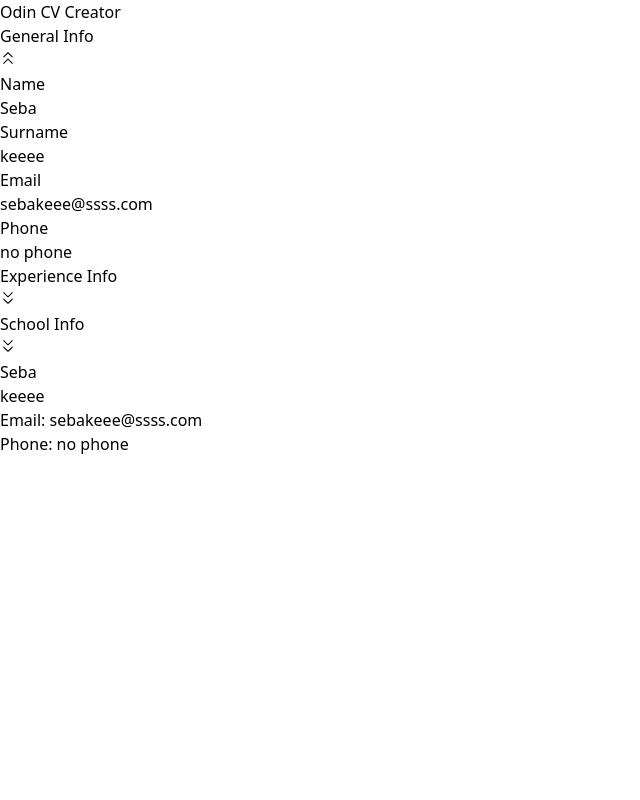
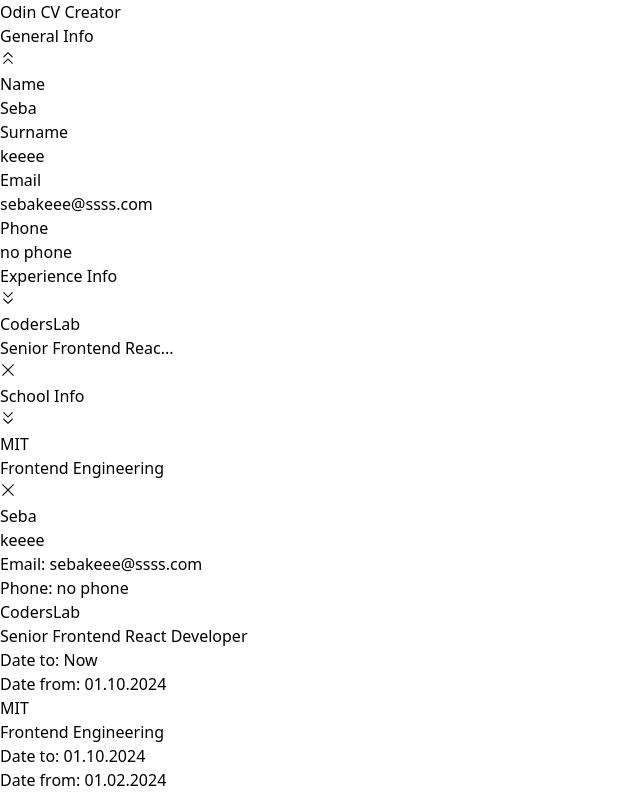
Before and after one commit to Satorki/odin-CVCreator, a React (Vite) app in the folder odin-cv-creator/: page / in a window 1280 px wide. Shown: the whole page, without its empty margins (0-640 px from the left). Built offline with nearby package versions, Linux system fonts and the light colour scheme.

Commit message:
Experience and Education Tab working and throwing output into cv section

```diff
--- a/odin-cv-creator/src/components/atoms/AddedInfo.jsx
+++ b/odin-cv-creator/src/components/atoms/AddedInfo.jsx
@@ -1,11 +1,13 @@
 import { RxCross1 } from "react-icons/rx";
 
 const AddedInfo = ({ firstValue, secondValue, deleteInfo }) => {
+
   return (
     <div className="flex justify-between pt-3">
       <div className="flex gap-3">
-        <p>{firstValue}</p>
-        <p>{secondValue}</p>
+      <p>{ firstValue.length > 20 ? `${firstValue.slice(0,20)}...` : firstValue}</p>
+
+        <p>{ secondValue.length > 20 ? `${secondValue.slice(0,20)}...` : secondValue}</p>
       </div>
       <button onClick={deleteInfo}>
         <RxCross1 />
--- a/odin-cv-creator/src/components/molecules/EducationSectionCard.jsx
+++ b/odin-cv-creator/src/components/molecules/EducationSectionCard.jsx
@@ -10,7 +10,6 @@ const EducationSectionCard = ({
   inputsData,
   handleCardToggle,
   isVisible,
-  dataName,
 }) => {
   const [inputValues, setInputValues] = useState(() =>
     inputsData.reduce((acc, input) => {
@@ -34,25 +33,22 @@ const EducationSectionCard = ({
     }));
   };
 
-  const [addedElements, setAddedElements] = useState([]);
+  const [addedElements, setAddedElements] = useState([
+    { firstValue: inputsData[0].default, secondValue: inputsData[1].default, dataTo: inputsData[2].default, dataFrom: inputsData[3].default },
+  ]);
 
   const addInfo = () => {
     setAddedElements((prevElements) => {
       let firstValue, secondValue, dataTo, dataFrom;
-      if (dataName === "Education") {
-        firstValue = inputValues[8];
-        secondValue = inputValues[9];
-        dataTo = inputValues[10];
-        dataFrom = inputValues[11];
-      } else {
-        firstValue = inputValues[4];
-        secondValue = inputValues[5];
-        dataTo = inputValues[6];
-        dataFrom = inputValues[7];
-      }
+      firstValue = inputValues[8];
+      secondValue = inputValues[9];
+      dataTo = inputValues[10];
+      dataFrom = inputValues[11];
       return [...prevElements, { firstValue, secondValue, dataTo, dataFrom }];
     });
   };
+
+  console.log();
 
   const deleteInfo = (index) => {
     setAddedElements((prevElements) =>
@@ -60,10 +56,10 @@ const EducationSectionCard = ({
     );
   };
 
-  const { setTransferedElements } = useContext(InputsContext);
+  const { setEducationList } = useContext(InputsContext);
   useEffect(() => {
-    setTransferedElements(addedElements);
-  }, [addedElements, setTransferedElements]);
+    setEducationList(addedElements);
+  }, [addedElements, setEducationList]);
 
   return (
     <>
--- a/odin-cv-creator/src/components/molecules/ExperienceSectionCard.jsx
+++ b/odin-cv-creator/src/components/molecules/ExperienceSectionCard.jsx
@@ -10,7 +10,6 @@ const ExperienceSectionCard = ({
   inputsData,
   handleCardToggle,
   isVisible,
-  dataName,
 }) => {
   const [inputValues, setInputValues] = useState(() =>
     inputsData.reduce((acc, input) => {
@@ -34,22 +33,18 @@ const ExperienceSectionCard = ({
     }));
   };
 
-  const [addedElements, setAddedElements] = useState([]);
+
+  const [addedElements, setAddedElements] = useState([
+    { firstValue: inputsData[0].default, secondValue: inputsData[1].default, dataTo: inputsData[2].default, dataFrom: inputsData[3].default },
+  ]);
 
   const addInfo = () => {
     setAddedElements((prevElements) => {
       let firstValue, secondValue, dataTo, dataFrom;
-      if (dataName === "Education") {
-        firstValue = inputValues[8];
-        secondValue = inputValues[9];
-        dataTo = inputValues[10];
-        dataFrom = inputValues[11];
-      } else {
-        firstValue = inputValues[4];
-        secondValue = inputValues[5];
-        dataTo = inputValues[6];
-        dataFrom = inputValues[7];
-      }
+      firstValue = inputValues[4];
+      secondValue = inputValues[5];
+      dataTo = inputValues[6];
+      dataFrom = inputValues[7];
       return [...prevElements, { firstValue, secondValue, dataTo, dataFrom }];
     });
   };
@@ -60,10 +55,10 @@ const ExperienceSectionCard = ({
     );
   };
 
-  const { setTransferedElements } = useContext(InputsContext);
+  const { setExperienceList } = useContext(InputsContext);
   useEffect(() => {
-    setTransferedElements(addedElements);
-  }, [addedElements, setTransferedElements]);
+    setExperienceList(addedElements);
+  }, [addedElements, setExperienceList]);
 
   return (
     <>
--- a/odin-cv-creator/src/components/organisms/CvSectionListing.jsx
+++ b/odin-cv-creator/src/components/organisms/CvSectionListing.jsx
@@ -4,7 +4,8 @@ import CvPersonalText from "../molecules/CvPersonalText";
 import { InputsContext } from "./InputsControl";
 
 const CvSectionListing = () => {
-  const { transferedElements } = useContext(InputsContext);
+  const { educationList } = useContext(InputsContext);
+  const { experienceList } = useContext(InputsContext);
 
   return (
     <div className="bg-slate-100 flex-1 m-5 rounded-xl p-3 shadow-lg">
@@ -13,7 +14,7 @@ const CvSectionListing = () => {
         prefixValue3={"Email: "}
         prefixValue4={"Phone: "}
       />
-      {transferedElements.map((element, index) => (
+      {experienceList.map((element, index) => (
         <CvEduExpText
           key={index}
           outputValue1={element.firstValue}
@@ -24,7 +25,7 @@ const CvSectionListing = () => {
           outputValue4={element.dataFrom}
         />
       ))}
-      {transferedElements.map((element, index) => (
+      {educationList.map((element, index) => (
         <CvEduExpText
           key={index}
           outputValue1={element.firstValue}
--- a/odin-cv-creator/src/components/organisms/InfoSectionListing.jsx
+++ b/odin-cv-creator/src/components/organisms/InfoSectionListing.jsx
@@ -12,7 +12,7 @@ const InfoSectionListing = () => {
   };
 
   return (
-    <div className="">
+    <div className="max-w-96">
       <PersonalSectionCard
         isVisible={visibleCard === "General"}
         handleCardToggle={() => handleCardToggle("General")}
@@ -24,14 +24,14 @@ const InfoSectionListing = () => {
         isVisible={visibleCard === "Experience"}
         handleCardToggle={() => handleCardToggle("Experience")}
         title={"Experience Info"}
-        inputsData={inputsData.Education}
+        inputsData={inputsData.Experience}
         dataName={"Education"}
       />
       <EducationSectionCard
         isVisible={visibleCard === "Education"}
         handleCardToggle={() => handleCardToggle("Education")}
         title={"School Info"}
-        inputsData={inputsData.Experience}
+        inputsData={inputsData.Education}
       />
     </div>
   );
--- a/odin-cv-creator/src/components/organisms/InputsControl.jsx
+++ b/odin-cv-creator/src/components/organisms/InputsControl.jsx
@@ -18,16 +18,18 @@ const InputsControl = ({ children }) => {
     });
   };
 
-  const [transferedElements, setTransferedElements] = useState([])
-
+  const [experienceList, setExperienceList] = useState([]);
+  const [educationList, setEducationList] = useState([]);
 
   return (
     <InputsContext.Provider
       value={{
         states,
         handleStateChange,
-        transferedElements,
-        setTransferedElements
+        experienceList,
+        setExperienceList,
+        educationList,
+        setEducationList,
       }}
     >
       {children}
```
